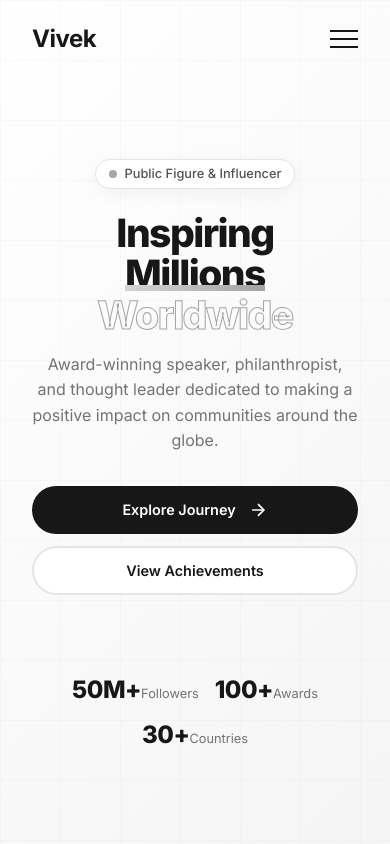
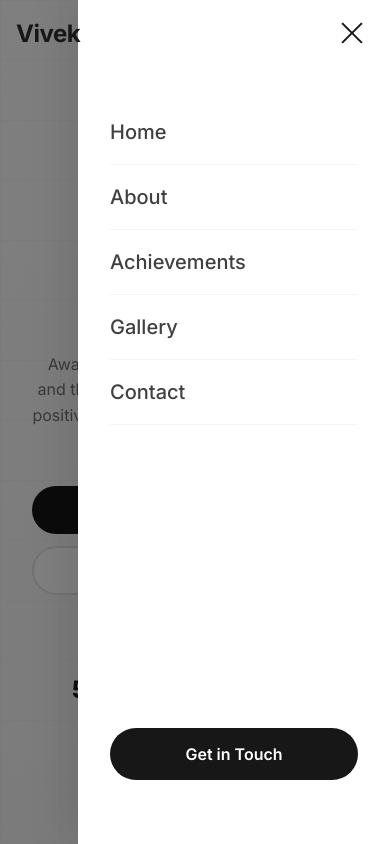
Before and after one commit to Rahulwagh228/Vivek, a Next.js app: page / in a window 390 px wide. Both pictures are taken after a click on the button "Toggle menu". Shown: the top 844 px of the page. Built offline with nearby package versions, Linux system fonts and the light colour scheme.

Commit message:
minor fix

```diff
--- a/src/components/Navbar.tsx
+++ b/src/components/Navbar.tsx
@@ -2,10 +2,11 @@
 
 import { useState, useEffect } from 'react';
 import Link from 'next/link';
-import { motion } from 'framer-motion';
+import { motion, AnimatePresence } from 'framer-motion';
 
 export default function Navbar() {
   const [scrolled, setScrolled] = useState(false);
+  const [menuOpen, setMenuOpen] = useState(false);
 
   useEffect(() => {
     const handleScroll = () => {
@@ -16,9 +17,24 @@ export default function Navbar() {
     return () => window.removeEventListener('scroll', handleScroll);
   }, []);
 
+  // Close menu when clicking outside or on a link
+  const closeMenu = () => setMenuOpen(false);
+
+  // Prevent body scroll when menu is open
+  useEffect(() => {
+    if (menuOpen) {
+      document.body.style.overflow = 'hidden';
+    } else {
+      document.body.style.overflow = 'unset';
+    }
+    return () => {
+      document.body.style.overflow = 'unset';
+    };
+  }, [menuOpen]);
+
   return (
     <motion.nav
-      className={`navbar ${scrolled ? 'scrolled' : ''}`}
+      className={`navbar ${scrolled ? 'scrolled' : ''} ${menuOpen ? 'menu-open' : ''}`}
       initial={{ y: -100 }}
       animate={{ y: 0 }}
       transition={{ duration: 0.6, ease: [0.4, 0, 0.2, 1] }}
@@ -40,12 +56,86 @@ export default function Navbar() {
           Get in Touch
         </Link>
 
-        <button className="menu-toggle" aria-label="Toggle menu">
+        <button
+          className={`menu-toggle ${menuOpen ? 'active' : ''}`}
+          aria-label="Toggle menu"
+          onClick={() => setMenuOpen(!menuOpen)}
+        >
           <span></span>
           <span></span>
           <span></span>
         </button>
       </div>
+
+      {/* Mobile Menu Overlay */}
+      <AnimatePresence>
+        {menuOpen && (
+          <motion.div
+            className="mobile-menu-overlay"
+            initial={{ opacity: 0 }}
+            animate={{ opacity: 1 }}
+            exit={{ opacity: 0 }}
+            transition={{ duration: 0.3 }}
+            onClick={closeMenu}
+          >
+            <motion.div
+              className="mobile-menu"
+              initial={{ x: '100%' }}
+              animate={{ x: 0 }}
+              exit={{ x: '100%' }}
+              transition={{ duration: 0.3, ease: [0.4, 0, 0.2, 1] }}
+              onClick={(e) => e.stopPropagation()}
+            >
+              <div className="mobile-menu-links">
+                <motion.div
+                  initial={{ opacity: 0, x: 20 }}
+                  animate={{ opacity: 1, x: 0 }}
+                  transition={{ delay: 0.1 }}
+                >
+                  <Link href="/" onClick={closeMenu}>Home</Link>
+                </motion.div>
+                <motion.div
+                  initial={{ opacity: 0, x: 20 }}
+                  animate={{ opacity: 1, x: 0 }}
+                  transition={{ delay: 0.15 }}
+                >
+                  <Link href="#about" onClick={closeMenu}>About</Link>
+                </motion.div>
+                <motion.div
+                  initial={{ opacity: 0, x: 20 }}
+                  animate={{ opacity: 1, x: 0 }}
+                  transition={{ delay: 0.2 }}
+                >
+                  <Link href="#achievements" onClick={closeMenu}>Achievements</Link>
+                </motion.div>
+                <motion.div
+                  initial={{ opacity: 0, x: 20 }}
+                  animate={{ opacity: 1, x: 0 }}
+                  transition={{ delay: 0.25 }}
+                >
+                  <Link href="/gallery" onClick={closeMenu}>Gallery</Link>
+                </motion.div>
+                <motion.div
+                  initial={{ opacity: 0, x: 20 }}
+                  animate={{ opacity: 1, x: 0 }}
+                  transition={{ delay: 0.3 }}
+                >
+                  <Link href="#contact" onClick={closeMenu}>Contact</Link>
+                </motion.div>
+              </div>
+              <motion.div
+                initial={{ opacity: 0, y: 20 }}
+                animate={{ opacity: 1, y: 0 }}
+                transition={{ delay: 0.35 }}
+              >
+                <Link href="#contact" className="mobile-cta" onClick={closeMenu}>
+                  Get in Touch
+                </Link>
+              </motion.div>
+            </motion.div>
+          </motion.div>
+        )}
+      </AnimatePresence>
     </motion.nav>
   );
 }
--- a/src/components/RotatingCircles.tsx
+++ b/src/components/RotatingCircles.tsx
@@ -22,6 +22,8 @@ const rightPhotos = [
   'https://images.unsplash.com/photo-1531746020798-e6953c6e8e04?w=300&h=300&fit=crop&crop=face',
   'https://images.unsplash.com/photo-1544005313-94ddf0286df2?w=300&h=300&fit=crop&crop=face',
 ];
+
+const allPhotos = [...leftPhotos, ...rightPhotos];
 
 export default function RotatingCircles() {
   const sectionRef = useRef<HTMLDivElement>(null);
@@ -84,9 +86,79 @@ export default function RotatingCircles() {
   };
 
   // Adjust radius based on screen size
-  const radius = isMobile ? 115 : 280;
-  const offset = isMobile ? 30 : 55;
+  const radius = 280;
+  const offset = 55;
 
+  // Mobile grid animation variants
+  const containerVariants = {
+    hidden: { opacity: 0 },
+    visible: {
+      opacity: 1,
+      transition: {
+        staggerChildren: 0.08,
+        delayChildren: 0.2,
+      },
+    },
+  };
+
+  const itemVariants = {
+    hidden: { opacity: 0, y: 30, scale: 0.8 },
+    visible: {
+      opacity: 1,
+      y: 0,
+      scale: 1,
+      transition: {
+        type: 'spring' as const,
+        stiffness: 100,
+        damping: 15,
+      },
+    },
+  };
+
+  // Mobile View - Sleek Grid Layout
+  if (isMobile) {
+    return (
+      <section className="rotating-circles mobile-view" ref={sectionRef}>
+        <motion.div
+          className="section-content"
+          initial={{ opacity: 0, y: 20 }}
+          animate={isInView ? { opacity: 1, y: 0 } : {}}
+          transition={{ duration: 0.5 }}
+        >
+          <h2>Memorable Moments</h2>
+          <p>
+            A collection of inspiring moments captured throughout the journey
+            of making a difference in the world.
+          </p>
+        </motion.div>
+
+        <motion.div
+          className="mobile-grid"
+          variants={containerVariants}
+          initial="hidden"
+          animate={isInView ? 'visible' : 'hidden'}
+        >
+          {allPhotos.slice(0, 8).map((photo, index) => (
+            <motion.div
+              key={`mobile-${index}`}
+              className={`mobile-photo-item ${index === 0 ? 'featured' : ''}`}
+              variants={itemVariants}
+              whileHover={{ scale: 1.03 }}
+              whileTap={{ scale: 0.98 }}
+            >
+              <img
+                src={photo}
+                alt={`Gallery photo ${index + 1}`}
+              />
+              <div className="photo-overlay" />
+            </motion.div>
+          ))}
+        </motion.div>
+      </section>
+    );
+  }
+
+  // Desktop View - Rotating Circles
   return (
     <section className="rotating-circles" ref={sectionRef}>
       {/* Left Half Circle */}
@@ -105,8 +177,8 @@ export default function RotatingCircles() {
                 initial={{ scale: 0, opacity: 0 }}
                 animate={isInView ? { scale: 1, opacity: 1 } : {}}
                 transition={{
-                  delay: isMobile ? index * 0.05 : index * 0.1,
-                  duration: isMobile ? 0.3 : 0.5
+                  delay: index * 0.1,
+                  duration: 0.5
                 }}
               >
                 <img
@@ -128,9 +200,9 @@ export default function RotatingCircles() {
       {/* Center Content */}
       <motion.div
         className="section-content"
-        initial={{ opacity: 0, y: isMobile ? 20 : 50 }}
+        initial={{ opacity: 0, y: 50 }}
         animate={isInView ? { opacity: 1, y: 0 } : {}}
-        transition={{ duration: isMobile ? 0.4 : 0.8, delay: isMobile ? 0.1 : 0.3 }}
+        transition={{ duration: 0.8, delay: 0.3 }}
       >
         <h2>Memorable Moments</h2>
         <p>
@@ -155,8 +227,8 @@ export default function RotatingCircles() {
                 initial={{ scale: 0, opacity: 0 }}
                 animate={isInView ? { scale: 1, opacity: 1 } : {}}
                 transition={{
-                  delay: isMobile ? 0.2 + index * 0.05 : 0.5 + index * 0.1,
-                  duration: isMobile ? 0.3 : 0.5
+                  delay: 0.5 + index * 0.1,
+                  duration: 0.5
                 }}
               >
                 <img
--- a/src/styles/components/_navbar.scss
+++ b/src/styles/components/_navbar.scss
@@ -30,6 +30,7 @@
     font-weight: 700;
     letter-spacing: -0.02em;
     color: $color-gray-900;
+    z-index: 1001;
 
     span {
       color: $color-gray-400;
@@ -95,16 +96,110 @@
     display: none;
     flex-direction: column;
     gap: 6px;
+    background: none;
+    border: none;
+    cursor: pointer;
+    padding: 8px;
+    z-index: 1001;
 
     span {
       width: 28px;
       height: 2px;
       background: $color-gray-900;
       transition: all 0.3s ease;
+      transform-origin: center;
+    }
+
+    &.active {
+      span:nth-child(1) {
+        transform: translateY(8px) rotate(45deg);
+      }
+
+      span:nth-child(2) {
+        opacity: 0;
+        transform: scaleX(0);
+      }
+
+      span:nth-child(3) {
+        transform: translateY(-8px) rotate(-45deg);
+      }
+    }
+  }
+
+  // Mobile Menu Overlay
+  .mobile-menu-overlay {
+    position: fixed;
+    top: 0;
+    left: 0;
+    right: 0;
+    bottom: 0;
+    background: rgba(0, 0, 0, 0.5);
+    z-index: 999;
+  }
+
+  .mobile-menu {
+    position: fixed;
+    top: 0;
+    right: 0;
+    width: 80%;
+    max-width: 350px;
+    height: 100vh;
+    background: $color-white;
+    padding: 100px 2rem 2rem;
+    display: flex;
+    flex-direction: column;
+    justify-content: space-between;
+    box-shadow: -10px 0 40px rgba(0, 0, 0, 0.1);
+  }
+
+  .mobile-menu-links {
+    display: flex;
+    flex-direction: column;
+    gap: 0;
+
+    > div {
+      border-bottom: 1px solid $color-gray-100;
+    }
+
+    a {
+      display: block;
+      font-size: 1.25rem;
+      font-weight: 500;
+      color: $color-gray-700;
+      padding: 1.25rem 0;
+      transition: all 0.3s ease;
+
+      &:hover {
+        color: $color-gray-900;
+        padding-left: 0.5rem;
+      }
+    }
+  }
+
+  .mobile-cta {
+    display: block;
+    text-align: center;
+    padding: 1rem 2rem;
+    background: $color-gray-900;
+    color: $color-white;
+    border-radius: 50px;
+    font-weight: 600;
+    font-size: 1rem;
+    transition: all 0.3s ease;
+    margin-bottom: 2rem;
+
+    &:hover {
+      background: $color-gray-700;
     }
   }
 
   @media (max-width: 768px) {
+    padding: 1rem 0;
+
+    .navbar-container {
+      padding: 0 1rem;
+    }
+
     .nav-links {
       display: none;
     }
--- a/src/styles/components/_rotating-circles.scss
+++ b/src/styles/components/_rotating-circles.scss
@@ -9,6 +9,74 @@
   align-items: center;
   justify-content: center;
   padding: 4rem 0;
+
+  // Mobile View Styles
+  &.mobile-view {
+    flex-direction: column;
+    min-height: auto;
+    padding: 4rem 1.5rem;
+    gap: 2rem;
+
+    .section-content {
+      position: relative;
+      order: -1;
+      margin-bottom: 1rem;
+    }
+  }
+
+  .mobile-grid {
+    display: grid;
+    grid-template-columns: repeat(2, 1fr);
+    gap: 12px;
+    width: 100%;
+    max-width: 400px;
+
+    .mobile-photo-item {
+      position: relative;
+      aspect-ratio: 1;
+      border-radius: 16px;
+      overflow: hidden;
+      box-shadow: 0 4px 20px rgba(0, 0, 0, 0.08);
+
+      &.featured {
+        grid-column: span 2;
+        aspect-ratio: 2/1;
+
+        img {
+          object-position: center 30%;
+        }
+      }
+
+      img {
+        width: 100%;
+        height: 100%;
+        object-fit: cover;
+        transition: transform 0.4s ease;
+      }
+
+      .photo-overlay {
+        position: absolute;
+        inset: 0;
+        background: linear-gradient(
+          to top,
+          rgba(0, 0, 0, 0.2) 0%,
+          transparent 50%
+        );
+        opacity: 0;
+        transition: opacity 0.3s ease;
+      }
+
+      &:active {
+        .photo-overlay {
+          opacity: 1;
+        }
+
+        img {
+          transform: scale(1.05);
+        }
+      }
+    }
+  }
 
   .section-content {
     position: relative;
@@ -287,30 +355,13 @@
   }
 }
 
-// Responsive - Mobile
+// Responsive - Mobile (using new grid layout via JS)
 @media (max-width: 768px) {
   .rotating-circles {
-    padding: 3rem 1rem;
-    gap: 2rem;
-
+    // Hide rotating circles on mobile (handled by JS with mobile-view class)
     .half-circle-left,
     .half-circle-right {
-      width: 300px;
-      height: 300px;
-
-      .photo-item {
-        width: 60px;
-        height: 60px;
-        border-width: 2px;
-
-        @for $i from 1 through 6 {
-          &:nth-child(#{$i + 1}) {
-            $angle: ($i - 1) * 60deg;
-            top: calc(50% + 115px * sin(#{$angle}) - 30px);
-            left: calc(50% + 115px * cos(#{$angle}) - 30px);
-          }
-        }
-      }
+      display: none;
     }
 
     .section-content {
@@ -324,29 +375,35 @@
         line-height: 1.7;
       }
     }
+
+    // Mobile grid specific adjustments
+    &.mobile-view {
+      .mobile-grid {
+        gap: 10px;
+
+        .mobile-photo-item {
+          border-radius: 12px;
+        }
+      }
+    }
   }
 }
 
 // Responsive - Small Mobile
 @media (max-width: 480px) {
   .rotating-circles {
-    padding: 2rem 0.5rem;
-    gap: 1.5rem;
+    &.mobile-view {
+      padding: 3rem 1rem;
 
-    .half-circle-left,
-    .half-circle-right {
-      width: 260px;
-      height: 260px;
+      .mobile-grid {
+        gap: 8px;
+        max-width: 320px;
 
-      .photo-item {
-        width: 50px;
-        height: 50px;
+        .mobile-photo-item {
+          border-radius: 10px;
 
-        @for $i from 1 through 6 {
-          &:nth-child(#{$i + 1}) {
-            $angle: ($i - 1) * 60deg;
-            top: calc(50% + 95px * sin(#{$angle}) - 25px);
-            left: calc(50% + 95px * cos(#{$angle}) - 25px);
+          &.featured {
+            border-radius: 12px;
           }
         }
       }
@@ -354,7 +411,7 @@
 
     .section-content {
       max-width: 100%;
-      padding: 0 1rem;
+      padding: 0 0.5rem;
 
       h2 {
         font-size: 1.5rem;
```
